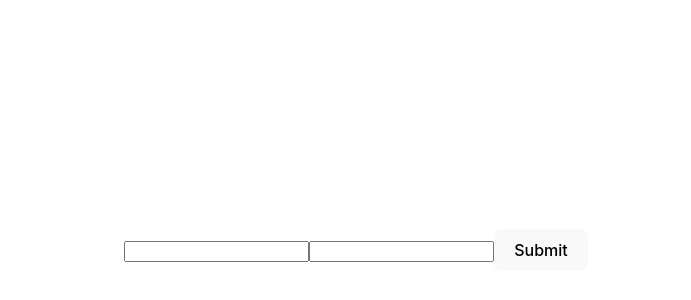
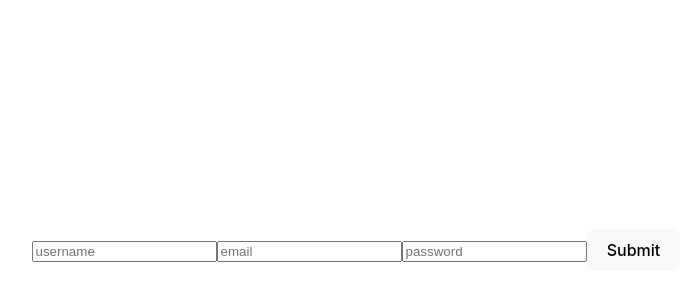
Before and after one commit to vecel/language-leraning, a React (Vite) app in the folder frontend/: page / in a window 1280 px wide. Shown: the part 150-450 px from the top of the page, without its empty margins (284-975 px from the left). Built offline with nearby package versions, Linux system fonts and the light colour scheme.

Commit message:
Simple signup

```diff
--- a/frontend/src/App.jsx
+++ b/frontend/src/App.jsx
@@ -1,10 +1,18 @@
+import { useState } from 'react'
 import './App.css'
-import Form from './components/Form/Form'
+import AuthForm from './components/AuthForm/AuthForm'
 
 export default function App() {
+
+  const [user, setUser] = useState(null)
+
   return (
     <>
-      <Form />
+      {
+        user === null
+          ? <AuthForm fields={['username', 'email', 'password']} endpoint='http://localhost:8000/api/signup' login={setUser} />
+          : 'Hello ' + user.username
+      }
     </>
   )
 }
--- /dev/null
+++ b/frontend/src/components/AuthForm/AuthForm.jsx
@@ -0,0 +1,55 @@
+import { useState } from "react";
+import { Fragment } from "react";
+import axios from "axios";
+
+export default function AuthForm({ fields, endpoint, login }) {
+
+    const initialFormData = fields.reduce((acc, field) => ({...acc, [field]: ''}), {})
+    const [formData, setFormData] = useState(initialFormData)
+    const [errors, setErrors] = useState({})
+
+    const handleSubmit = (event) => {
+        event.preventDefault()
+        setErrors({})
+        axios
+            .post(endpoint, formData)
+            .then(response => {
+                console.log(response.data)
+                login(response.data)
+            })
+            .catch(error => {
+                console.log(error.response.data)
+                setErrors(error.response.data)
+            })
+    }
+
+    const handleChange = (event) => {
+        const { name, value } = event.target
+        setFormData({ ...formData, [name]: value })
+    }
+
+    return (
+        <form onSubmit={handleSubmit}>
+            {
+                fields.map(field => (
+                    <Fragment key={field}>
+                        <input
+                            type={field === 'password' ? 'password' : 'text'}
+                            name={field}
+                            placeholder={field}
+                            onChange={handleChange}
+                            required
+                        />
+                        <span>
+                            {errors[field + 'Error'] || ''}
+                        </span>
+                    </Fragment>
+                ))
+            }
+            <span>
+                {errors['error'] || ''}
+            </span>
+            <button type='submit'>Submit</button>
+        </form>
+    )
+}
--- a/frontend/src/components/Form/Form.jsx
+++ /dev/null
@@ -1,44 +0,0 @@
-import { useState } from "react";
-import axios from "axios";
-
-export default function Form() {
-
-    const [username, setUsername] = useState('')
-    const [password, setPassword] = useState('')
-
-    const handleSubmit = (event) => {
-        event.preventDefault()
-        console.log(username, password)
-        const credentials = {username, password}
-        axios
-            .post('http://localhost:8000/api/login', credentials)
-            .then(response => {
-                console.log(response.data)
-            })
-            .catch(error => {
-                console.log(error.response.data)
-            })
-    }
-
-    const handleUsernameChange = (event) => {
-        setUsername(event.target.value)
-    }
-
-    const handlePasswordChange = (event) => {
-        setPassword(event.target.value)
-    }
-
-    return (
-        <form onSubmit={handleSubmit}>
-            <input
-                type='text'
-                onChange={handleUsernameChange}
-            />
-            <input
-                type='password'
-                onChange={handlePasswordChange}
-            />
-            <button type='submit'>Submit</button>
-        </form>
-    )
-}
```
